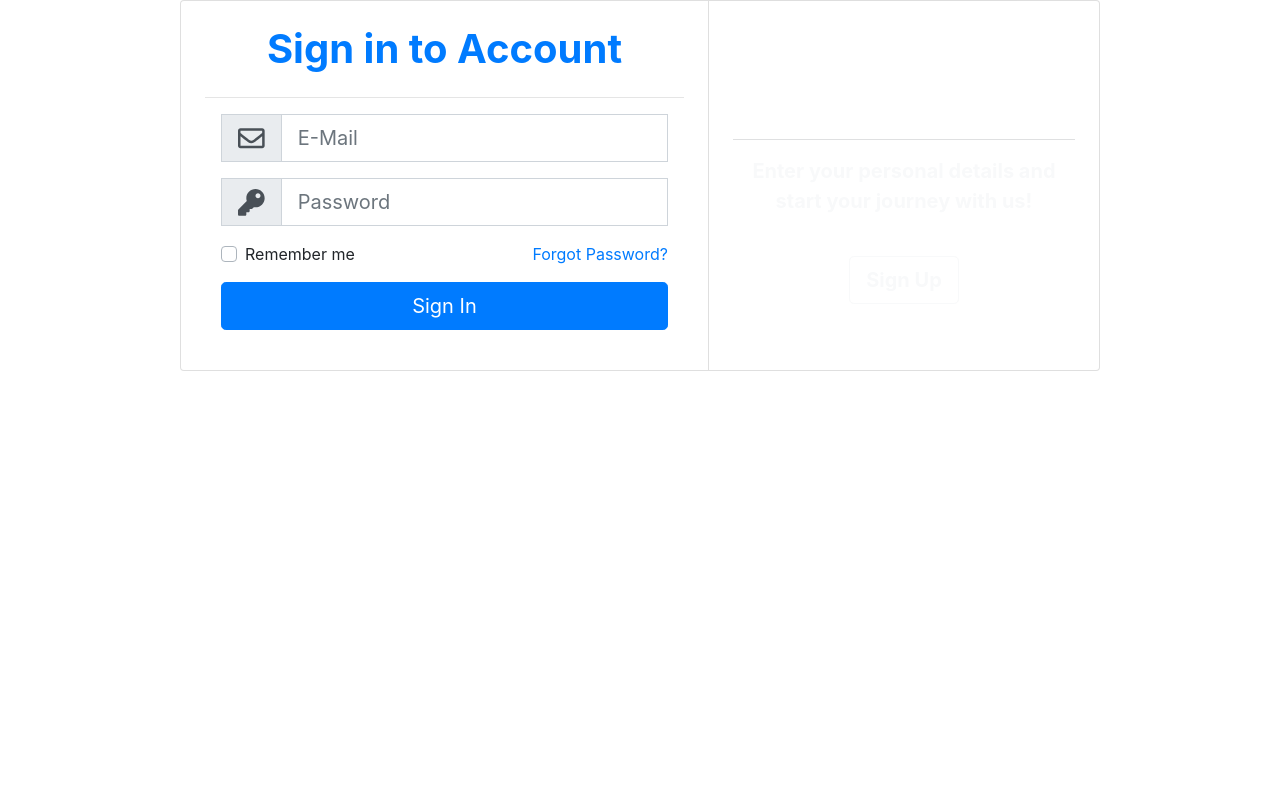
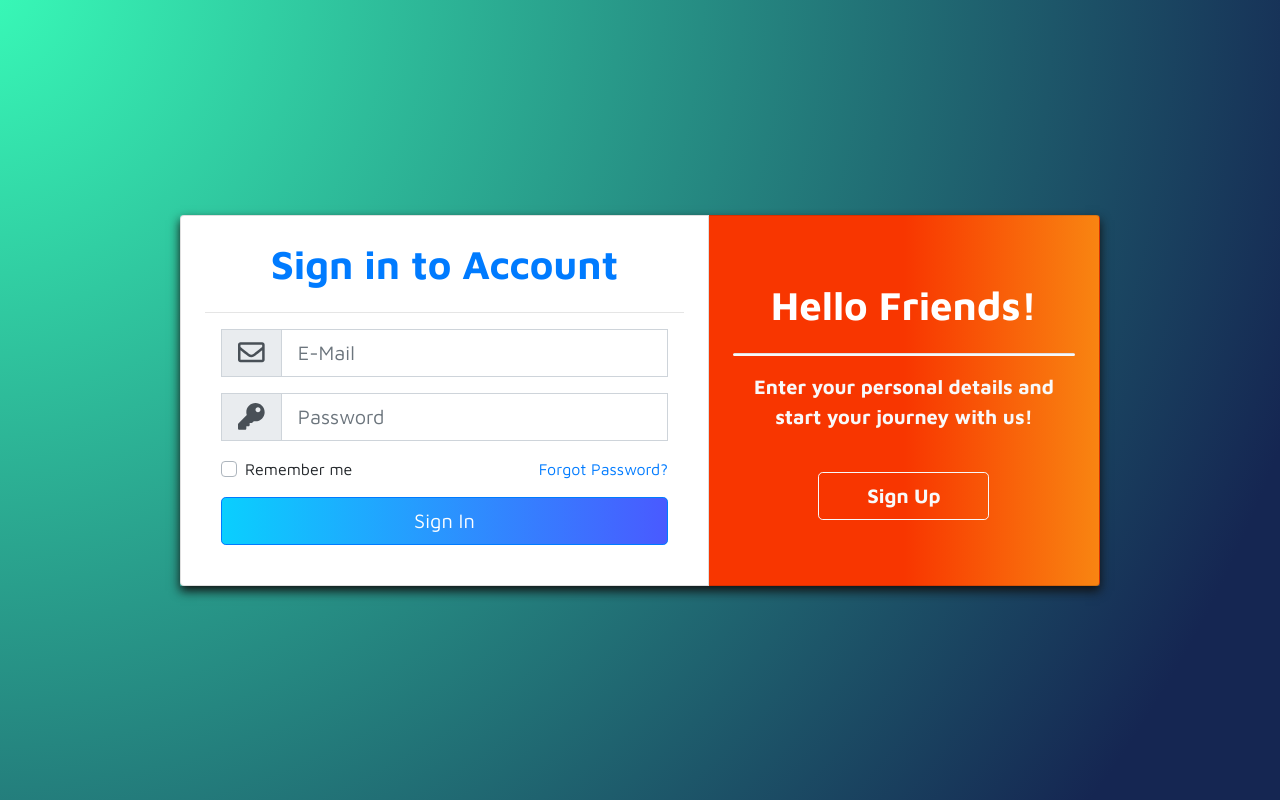
Before and after one commit to akaEMBI/Diary-Note, a PHP site: page / in a window 1280 px wide. Run offline with PHP 8.4, Linux system fonts and the light colour scheme; some libraries are stand-ins or nearby versions.

Commit message:
Menambahkan login form pada index.html dan menambahkan css dasar

```diff
--- a/assets/css/style.css
+++ b/assets/css/style.css
@@ -0,0 +1,46 @@
+@import url('https://fonts.googleapis.com/css2?family=Maven+Pro:wght@400;500;600;700;800;900&display=swap');
+* {
+	margin: 0;
+	padding: 0;
+	-webkit-box-sizing: border-box;
+	-moz-box-sizing: border-box;
+	box-sizing: border-box;
+	font-family: 'Maven Pro', sans-serif;
+}
+body {
+	height: 100vh;
+	background-image: radial-gradient(circle farthest-corner at -3.1% -4.3%, rgba(57, 255, 186, 1) 0%, rgba(21, 38, 82, 1) 90%);
+}
+.wrapper {
+	height: 100vh;
+}
+.myColor {
+	background-image: linear-gradient(to right, #f83600 50%, #f9d423 150%);
+}
+.myShadow {
+	box-shadow: 0 5px 10px #111;
+}
+.myBtn {
+	border-radius: 50px;
+	font-weight: bold;
+	font-size: 20px;
+	background-image: linear-gradient(to right, #0acffe 0%, #495aff 100%);
+	border: none;
+}
+.myBtn:hover {
+	background-image: linear-gradient(to right, #495aff 0%, #0acffe 100%);
+}
+.myHr {
+	height: 2px;
+	border-radius: 100px;
+}
+.myLinkBtn {
+	border-radius: 100px;
+	width: 50%;
+	border: 2px solid #fff;
+}
+@media (max-width: 720px) {
+	.wrapper {
+		margin: 2px;
+	}
+}
--- a/index.php
+++ b/index.php
@@ -6,6 +6,7 @@
 		<meta http-equiv="X-UA-Compatible" content="IE=edge" />
 		<meta name="viewport" content="width=device-width, initial-scale=1.0" />
 		<title>Diary Note</title>
+		<link rel="stylesheet" href="assets/css/style.css" />
 		<link
 			rel="stylesheet"
 			href="https://cdnjs.cloudflare.com/ajax/libs/twitter-bootstrap/4.4.1/css/bootstrap.min.css"
@@ -27,7 +28,7 @@
 			<!-- Login Form Start -->
 			<div class="row justify-content-center wrapper" id="login-box">
 				<div class="col-lg-10 my-auto">
-					<div class="card-group">
+					<div class="card-group myShadow">
 						<div class="card rounded-left p-4" style="flex-grow: 1.4">
 							<h1 class="text-center font-weight-bold text-primary">Sign in to Account</h1>
 							<hr class="my-3" />
```
